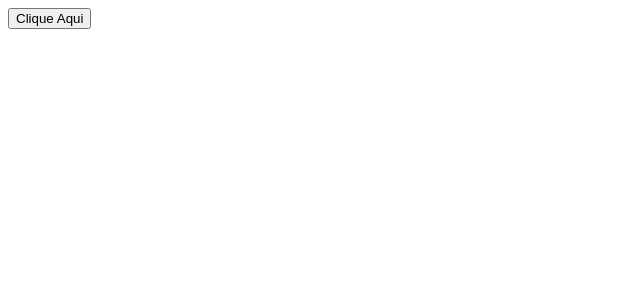
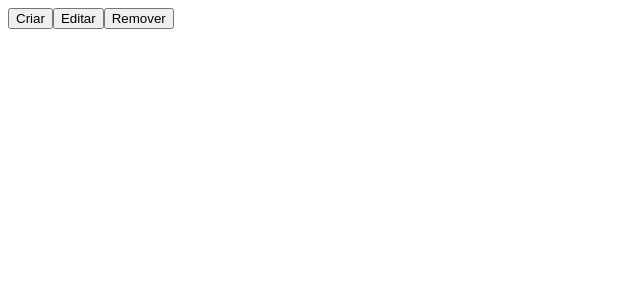
Before and after one commit to PedroJGC/classroom, a React app: page / in a window 1280 px wide. Shown: the top 300 px of the page, without its empty margins (0-640 px from the left). Built offline with nearby package versions, Linux system fonts and the light colour scheme; the HTML template or start-up script is replaced by a standard one.

Commit message:
Lesson 02: Properties

```diff
--- a/src/App.tsx
+++ b/src/App.tsx
@@ -2,8 +2,10 @@
 
 export function App() {
   return (
-    <>
-      <Button />
-    </>
+    <div>
+      <Button name="Criar" />
+      <Button name="Editar" />
+      <Button name="Remover" />
+    </div>
   )
 }
--- a/src/components/button.tsx
+++ b/src/components/button.tsx
@@ -1,3 +1,15 @@
-export function Button() {
-  return <button>Clique Aqui</button>
+type Props = {
+  name: string
 }
+
+/*
+export function Button(props: Props) {
+  return <button>{props.name}</button>
+}
+*/
+
+// Também pode ser feito com desestruturação
+
+export function Button({ name }: Props) {
+  return <button>{name}</button>
+}
```
